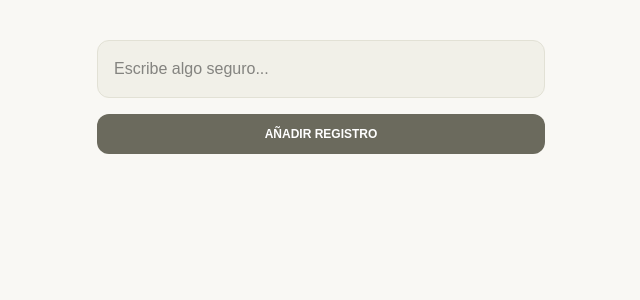
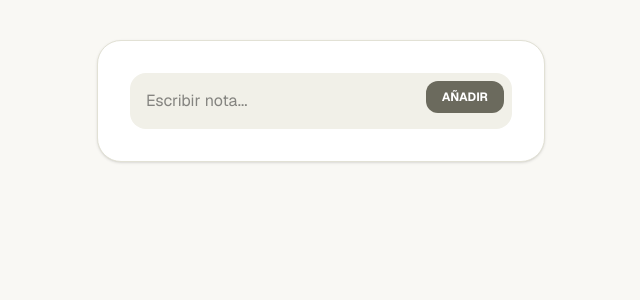
Before and after one commit to davida209/crud, a Next.js app: page / in a window 1280 px wide. Shown: the top 300 px of the page, without its empty margins (319-959 px from the left). Built offline with nearby package versions, Linux system fonts and the light colour scheme.

Commit message:
Server Actions con Rate Limit global

```diff
--- a/app/api/actions.ts
+++ b/app/api/actions.ts
@@ -5,32 +5,35 @@ import { revalidatePath } from 'next/cache';
 
 export async function createRecord(formData: FormData) {
   // 1. TRAMPA HONEYPOT
-  const botTrap = formData.get('website_url'); // Campo que los humanos no ven
-  if (botTrap) {
-    console.log("Bot detectado por Honeypot");
-    return { error: 'Acceso denegado.' };
-  }
+  // Si este campo (invisible para humanos) tiene contenido, es un bot.
+  const botTrap = formData.get('hp_field');
+  if (botTrap) return { error: 'Acceso denegado.' };
 
-  // 2. TOKEN DE TIEMPO (Evita que Burp Suite repita peticiones viejas)
-  const token = formData.get('auth_token');
+  // 2. TOKEN DE TIEMPO (Anti-Replay)
+  // Burp Suite no podrá usar una petición vieja porque el token expira.
+  const token = formData.get('auth_ts');
   const now = Date.now();
-  if (!token || (now - parseInt(token.toString())) > 300000) { // 5 minutos de validez
+  if (!token || (now - parseInt(token.toString())) > 120000) { // 2 minutos de validez
     return { error: 'Sesión expirada. Recarga la página.' };
   }
 
   const content = formData.get('content') as string;
-  if (!content || content.trim().length === 0) return { error: 'Contenido vacío' };
+
+  // 3. FILTRO DE CONTENIDO (Bloqueo por palabras clave)
+  if (content.toLowerCase().includes('ataque') || content.toLowerCase().includes('papus')) {
+    return { error: 'Contenido bloqueado por seguridad.' };
+  }
 
   try {
-    // 3. RATE LIMIT EN BASE DE DATOS (El último escudo)
+    // 4. RATE LIMIT EN MYSQL
     const [lastRows]: any = await pool.query(
       'SELECT created_at FROM records ORDER BY created_at DESC LIMIT 1'
     );
 
     if (lastRows.length > 0) {
       const lastTime = new Date(lastRows[0].created_at).getTime();
-      if (now - lastTime < 60000) {
-        return { error: 'Espera un minuto.' };
+      if (now - lastTime < 60000) { // Un registro por minuto GLOBAL
+        return { error: 'Sistema en pausa. Intenta en un minuto.' };
       }
     }
 
@@ -38,6 +41,6 @@ export async function createRecord(formData: FormData) {
     revalidatePath('/');
     return { success: true };
   } catch (error) {
-    return { error: 'Error de servidor' };
+    return { error: 'Error de conexión.' };
   }
 }
--- a/app/page.tsx
+++ b/app/page.tsx
@@ -6,37 +6,40 @@ export default function SecurityPage() {
   const [msg, setMsg] = useState('');
 
   async function clientAction(formData: FormData) {
-    setMsg('Enviando...');
+    setMsg('Procesando...');
     const res = await createRecord(formData);
-    if (res?.error) setMsg(res.error);
-    else {
-      setMsg('¡Guardado!');
+    if (res?.error) {
+      setMsg(res.error);
+    } else {
+      setMsg('Registro exitoso.');
       (document.getElementById('secure-form') as HTMLFormElement).reset();
     }
   }
 
   return (
-    <main className="min-h-screen bg-[#f9f8f4] p-10">
-      <div className="max-w-md mx-auto">
-        <form id="secure-form" action={clientAction} className="space-y-4">
+    <main className="min-h-screen bg-[#f9f8f4] p-10 font-sans">
+      <div className="max-w-md mx-auto bg-white p-8 rounded-3xl shadow-sm border border-[#e2e1d5]">
+        <form id="secure-form" action={clientAction} className="space-y-6">
 
-          {/* HONEYPOT: Invisible para humanos */}
-          <input type="text" name="website_url" style={{ display: 'none' }} tabIndex={-1} autoComplete="off" />
+          {/* HONEYPOT: Invisible para humanos, trampa para bots */}
+          <input type="text" name="hp_field" style={{ display: 'none' }} tabIndex={-1} autoComplete="off" />
 
-          {/* TOKEN DINÁMICO: Cambia cada vez que se carga la página */}
-          <input type="hidden" name="auth_token" value={Date.now()} />
+          {/* TOKEN DINÁMICO: Se invalida después de 2 minutos */}
+          <input type="hidden" name="auth_ts" value={Date.now()} />
 
-          <input
-            name="content"
-            className="w-full p-4 rounded-xl border border-[#e2e1d5] bg-[#f1f0e8] outline-none"
-            placeholder="Escribe algo seguro..."
-          />
-
-          <button type="submit" className="w-full bg-[#6b6a5d] text-white p-3 rounded-xl font-bold uppercase text-xs">
-            Añadir Registro
-          </button>
+          <div className="relative">
+            <input
+              name="content"
+              required
+              placeholder="Escribir nota..."
+              className="w-full p-4 pr-24 rounded-2xl bg-[#f1f0e8] border-none outline-none focus:ring-2 focus:ring-[#6b6a5d] transition-all"
+            />
+            <button type="submit" className="absolute right-2 top-2 bg-[#6b6a5d] text-white px-4 py-2 rounded-xl text-xs font-bold uppercase hover:bg-[#4a4a44]">
+              Añadir
+            </button>
+          </div>
         </form>
-        {msg && <p className="mt-4 text-center text-xs font-mono uppercase">{msg}</p>}
+        {msg && <p className="mt-4 text-center text-[10px] uppercase tracking-widest font-bold text-[#a3a292]">{msg}</p>}
       </div>
     </main>
   );
```
